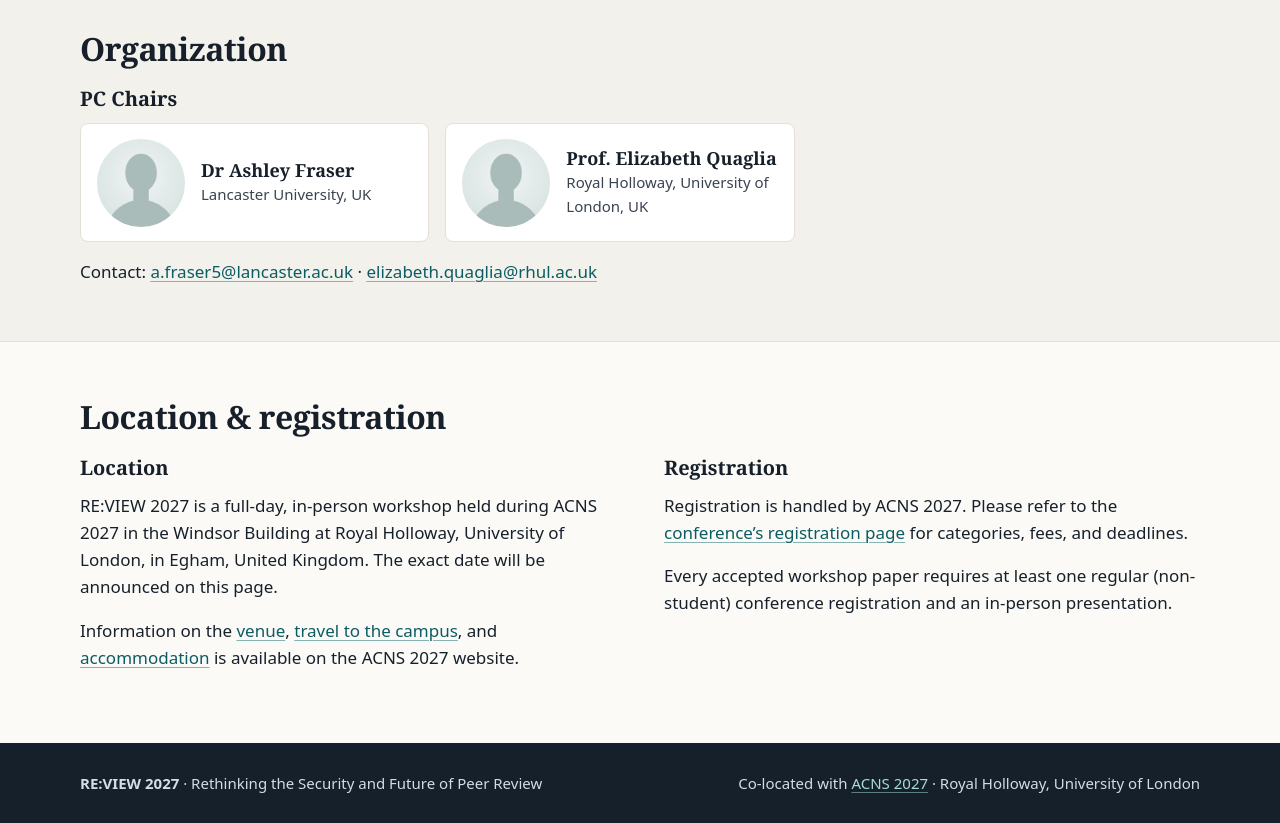
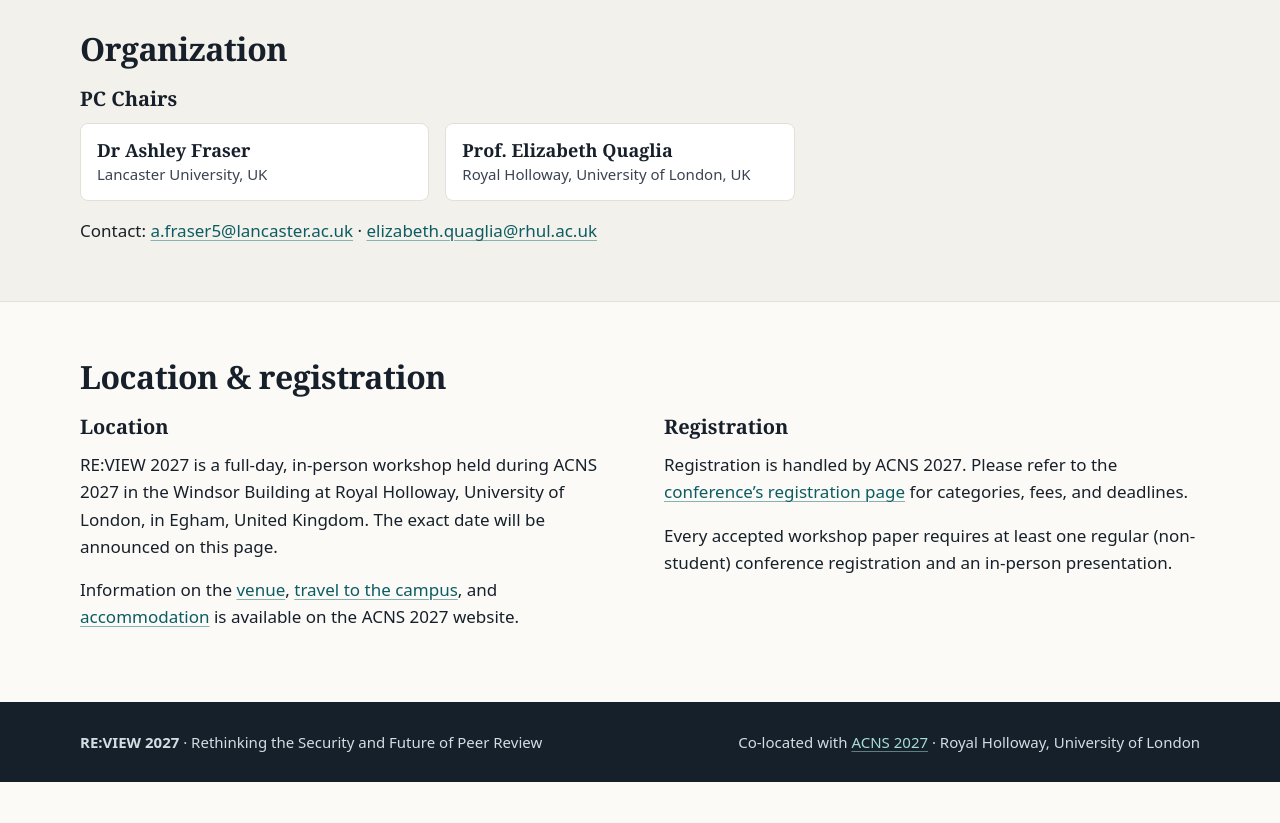
Before and after one commit to review2027/review2027.github.io, a plain HTML site: page index.html in a window 1280 px wide. Shown: the part 3940-4763 px from the top of the page. After the commit the page ends 4722 px from the top, so only its background shows below. Drawn offline with Linux system fonts and the light colour scheme.

Commit message:
Remove person photo images from PC Chairs section
Removed image elements for PC Chairs section.

```diff
--- a/index.html
+++ b/index.html
@@ -302,14 +302,12 @@
             <h3>PC Chairs</h3>
             <ul class="people">
               <li class="person">
-                <img class="person-photo" src="assets/people/chair-1.jpg" alt="" width="88" height="88">
                 <div>
                   <p class="person-name">Dr Ashley Fraser</p>
                   <p class="person-affiliation">Lancaster University, UK</p>
                 </div>
               </li>
               <li class="person">
-                <img class="person-photo" src="assets/people/chair-2.jpg" alt="" width="88" height="88">
                 <div>
                   <p class="person-name">Prof. Elizabeth Quaglia</p>
                   <p class="person-affiliation">Royal Holloway, University of London, UK</p>
```
